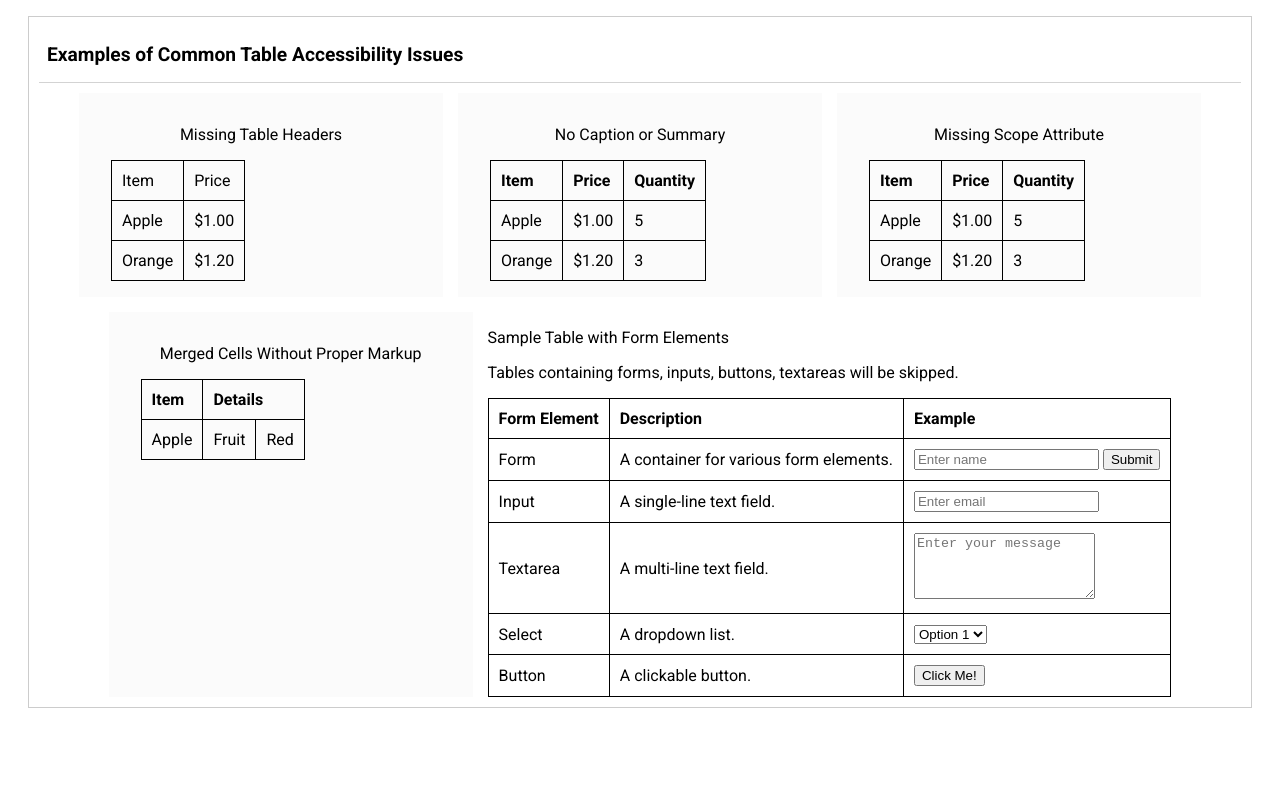
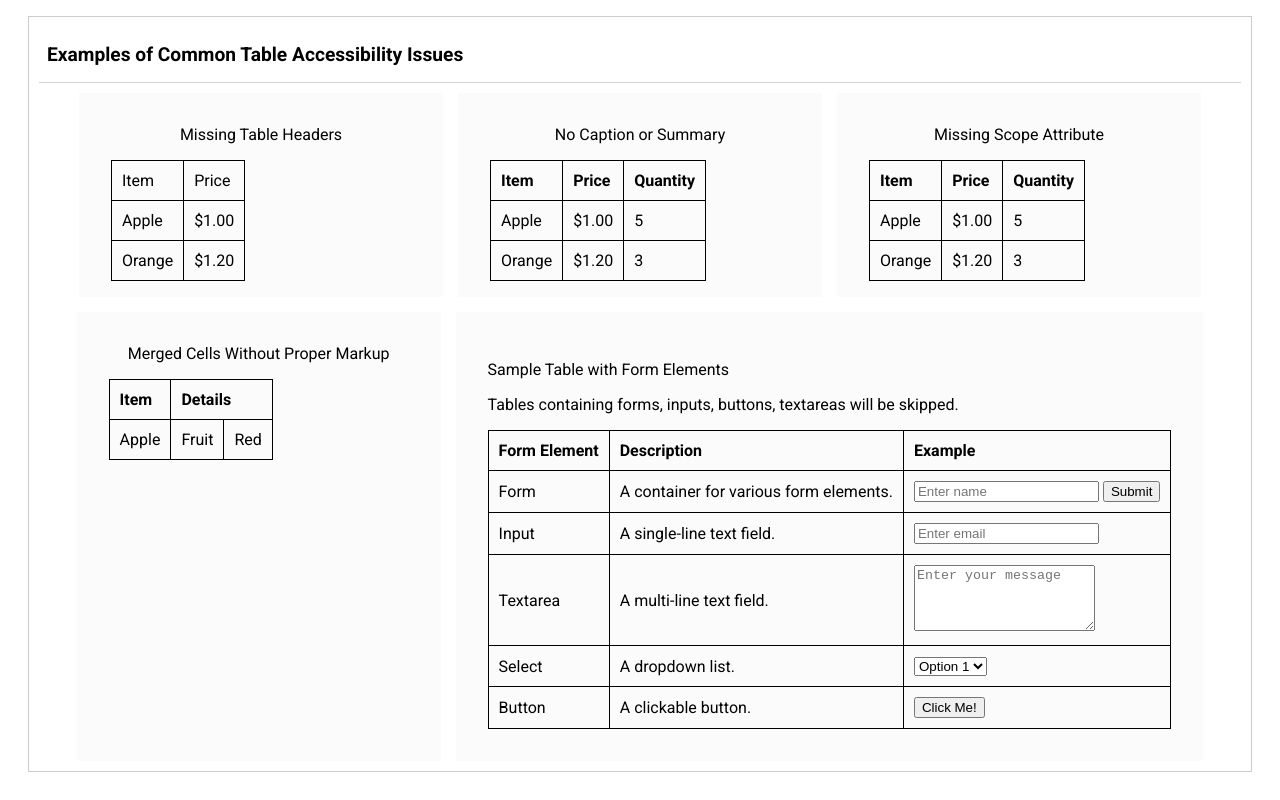
Before and after one commit to rpuentes2020/WebAccessibilityErrorDemo, a plain HTML site: page index.html in a window 1280 px wide. Shown: the part 1925-2725 px from the top of the page. Before the commit the page ends 2661 px from the top, so only its background shows below. Drawn offline with Linux system fonts and the light colour scheme; a web font is replaced by a local one.

Commit message:
Update index.html

```diff
--- a/index.html
+++ b/index.html
@@ -76,6 +76,11 @@
       text-align:center;
       background-color:#fbfbfb;
       padding:1rem 2rem;
+    }
+
+    .table-items-skip{
+      padding:2rem;
+      background-color:#fbfbfb;
     }
 
   </style>
```
